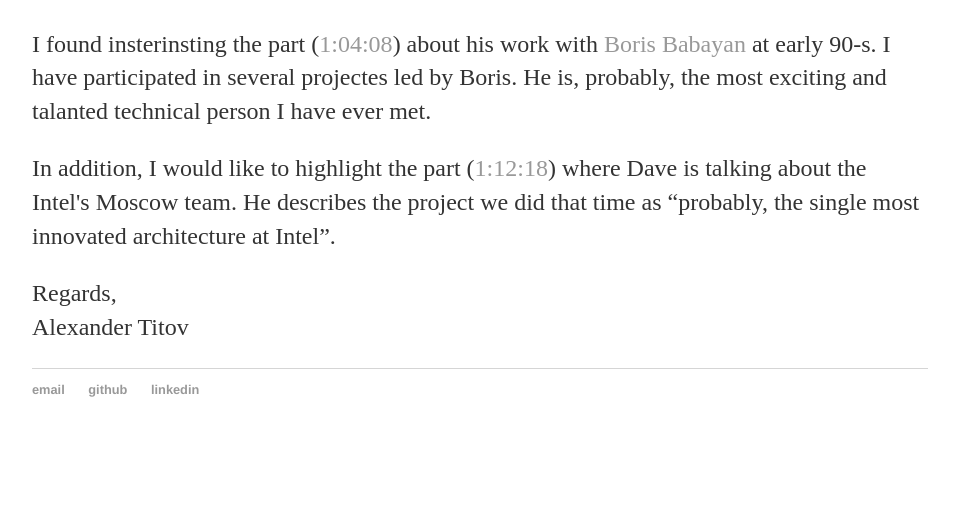
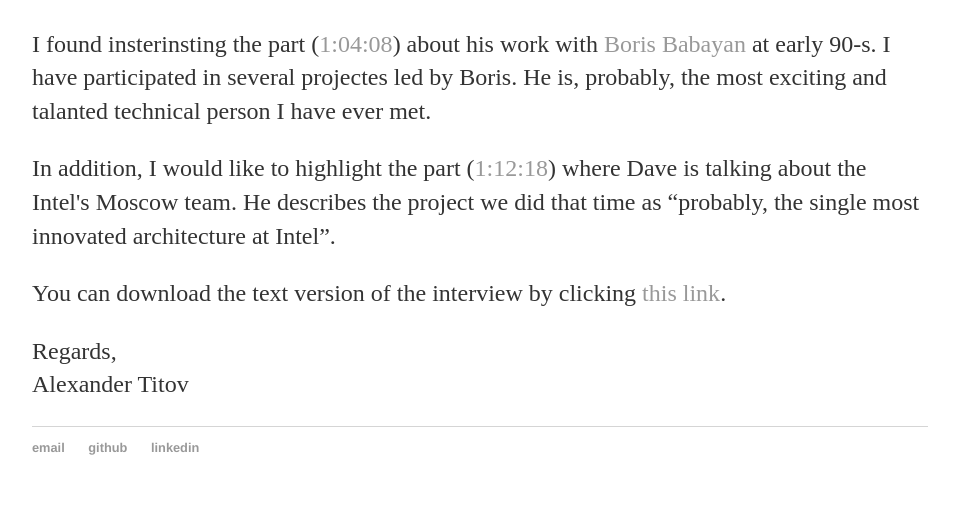
Before and after one commit to alexander-titov/alexander-titov.github.io, a Jekyll site: the page built from _posts/2017-09-24-Dave-Ditzel's-interview-at-Computer-History-Museum.md, in a window 1280 px wide. Shown: the part 794-1309 px from the top of the page, without its empty margins (160-1119 px from the left). Built offline with Jekyll 4.4.1, drawn with Linux system fonts in a browser that asks for light colours; before the commit the page ends 1251 px from its top, so only the background shows below that.

Commit message:
Add a link to PDF with the text of the interview

```diff
--- a/_posts/2017-09-24-Dave-Ditzel's-interview-at-Computer-History-Museum.md
+++ b/_posts/2017-09-24-Dave-Ditzel's-interview-at-Computer-History-Museum.md
@@ -13,4 +13,6 @@ date: 2017-09-24
 
 <p>In addition, I would like to highlight the part (<a href="https://youtu.be/etta_NYCVxA?t=4338" title="Dave Ditzel's interview, youtube.com, starting at 1:12:18">1:12:18</a>) where Dave is talking about the Intel's Moscow team. He describes the project we did that time as <q>probably, the single most innovated architecture at Intel</q>.</p>
 
+You can download the text version of the interview by clicking <a href="/blog/downloads/oral_history_of_david_ditzel_by_computer_history_museum.pdf" title="oral_history_of_david_ditzel_by_computer_history_museum.pdf">this link</a>.
+
 <p>Regards,<br>Alexander Titov</p>
```
